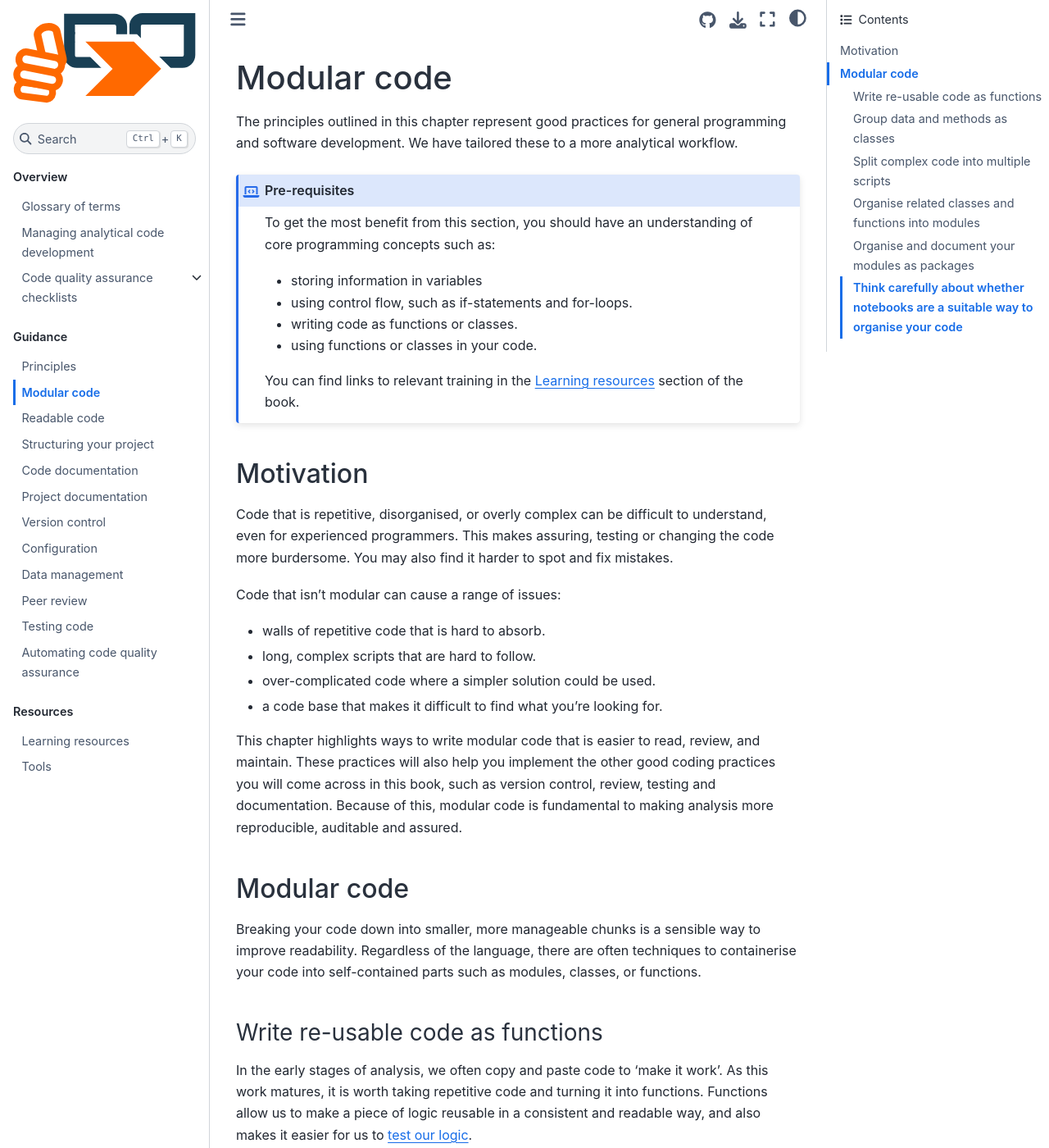
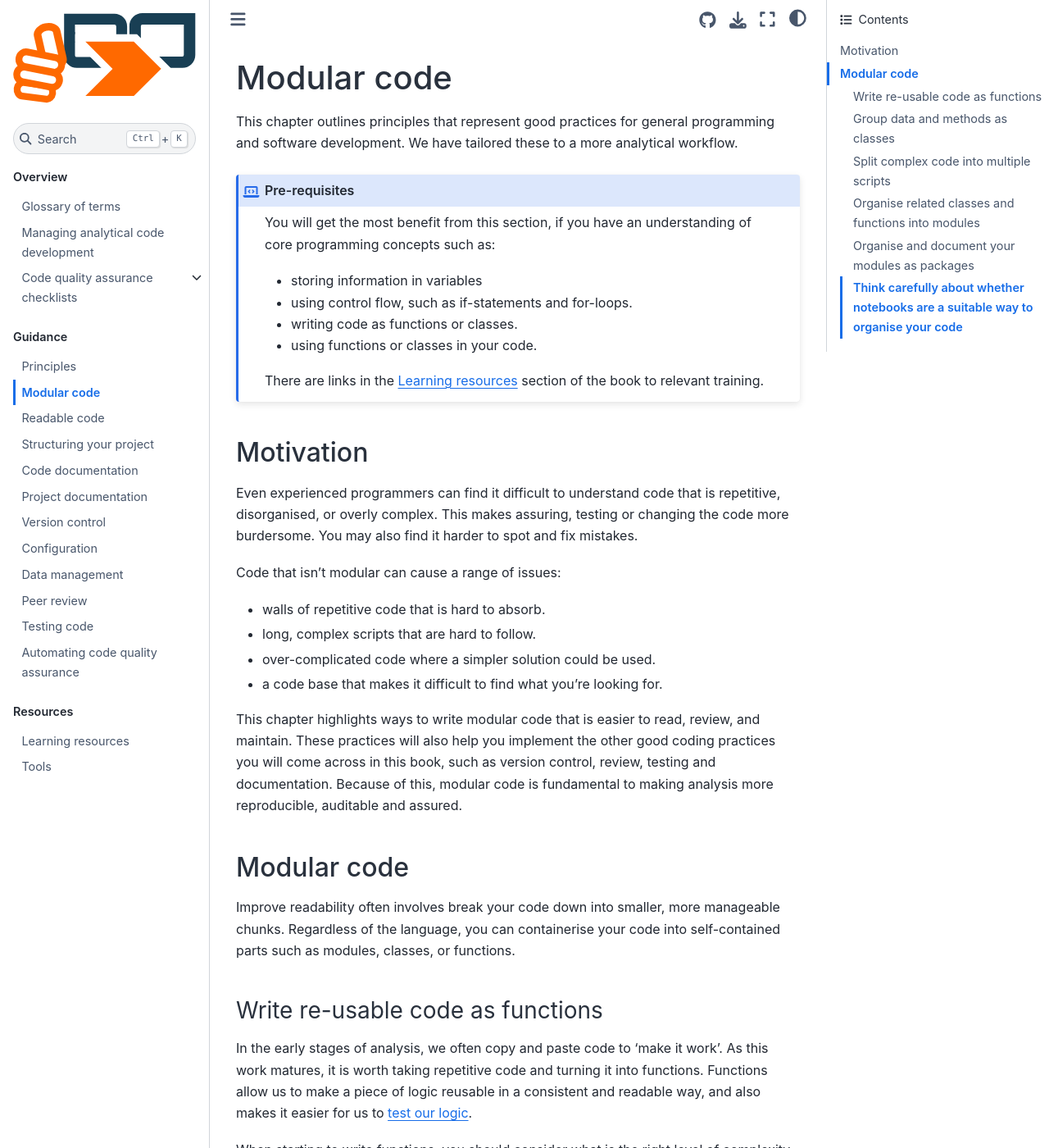
Before and after one commit to best-practice-and-impact/qa-of-code-guidance, a Jupyter Book: the page built from book/modular_code.md, in a window 1280 px wide and 1400 px high. Shown: the whole window at 82% size. Built offline with Jupyter Book 1.0.4 settings and Sphinx 7.4.7 and the Sphinx Book theme 1.1.4, drawn with Linux system fonts in a browser that asks for light colours; some of the changed text lies outside the part shown.

Commit message:
edited passive sentences in modular code section

`````diff
--- a/book/modular_code.md
+++ b/book/modular_code.md
@@ -1,25 +1,25 @@
 # Modular code
 
-The principles outlined in this chapter represent good practices for general programming and software development.
+This chapter outlines principles that represent good practices for general programming and software development.
 We have tailored these to a more analytical workflow.
 
 ```{admonition} Pre-requisites
 :class: admonition-learning
 
-To get the most benefit from this section, you should have an understanding of core programming concepts such as:
+You will get the most benefit from this section, if you have an understanding of core programming concepts such as:
 
 * storing information in variables
 * using control flow, such as if-statements and for-loops.
 * writing code as functions or classes.
 * using functions or classes in your code.
 
-You can find links to relevant training in the [](learning.md) section of the book.
+There are links in the [](learning.md) section of the book to relevant training.
 ```
 
 
 ## Motivation
 
-Code that is repetitive, disorganised, or overly complex can be difficult to understand, even for experienced programmers.
+Even experienced programmers can find it difficult to understand code that is repetitive, disorganised, or overly complex.
 This makes assuring, testing or changing the code more burdersome.
 You may also find it harder to spot and fix mistakes.
 
@@ -38,8 +38,8 @@
 (modular)=
 ## Modular code
 
-Breaking your code down into smaller, more manageable chunks is a sensible way to improve readability.
-Regardless of the language, there are often techniques to containerise your code into self-contained parts such as modules, classes, or functions.
+Improve readability often involves break your code down into smaller, more manageable chunks.
+Regardless of the language, you can containerise your code into self-contained parts such as modules, classes, or functions.
 
 
 (functions)=
@@ -85,7 +85,7 @@
 
 Classes are fundamental parts of [object-orientated programming (OOP)](https://en.wikipedia.org/wiki/Object-oriented_programming).
 They create an association between data (attributes of the class) and logic (methods of the class).
-As you will see in the examples below, classes can be useful when representing real objects in our code.
+Classes can be useful when representing real objects in our code, as the examples below demonstrate.
 
 Although classes exist in R, [writing custom classes](https://adv-r.hadley.nz/oo.html) is less common than it is in Python (and other OOP enabling languages).
 Because of this, the following sub-section will focus primarily on Python classes.
@@ -93,7 +93,7 @@
 With a more complex system, OOP can help to reduce complexity by hiding low-level details from users, such as an internal state.
 
 ```{note}
-The 'state' of an object is usually a set of variables that are particular to a given instance of a class.
+An object's 'state' is usually a set of variables that are particular to a given instance of a class.
 To illustrate, imagine a bank account that is represented by an `Account` class.
 You can have many instances of this class (many unique bank accounts), each defined by the following internal state:
 
@@ -102,7 +102,7 @@
 - balance
 ```
 
-Since the end user does not need to know all of the state associated with an object, when writing classes consider marking such state as 'private'.
+When writing classes consider marking such state as 'private', since the end user does not need to know all of the state associated with an object.
 This prevents users from accessing attributes directly, instead accessing them through class methods (functions defined with the class).
 
 ````{admonition} Method vs Function
@@ -197,15 +197,15 @@
 If our `BankAccount` class inherits from `Account` we should consider that 'a `BankAccount` is an `Account`'.
 Liskov substitution strengthens this statement to '`BankAccount` is interchangeable with an `Account`';
 we can replace any `Account` with `BankAccount` without changing how our code runs.
-This is because `BankAccount` provides all of the same methods that an `Account` does, no less.
+This is because `BankAccount` provides all of the same methods that an `Account` does.
 
 You can apply this similarly to functions.
 If you were to increase the domain and range of a function, to account for new cases, then this function should observe the same interface as the previous function.
 
 In short:
 
-- Objects should be replaceable with instances of their subclasses, without altering the correctness of that program.
-- Functions should be replaceable with similar functions that share the same interface.
+- You should be able to replace objects with instances of their subclasses, without altering the correctness of that program.
+- You should be able to replace functions with similar functions that share the same interface.
 ```
 
 However, we should be wary that inheritance locks our class in to the object that it inherits from.
`````
Also changed, not shown: other parts of book/modular_code.md (+1 -1 lines).
